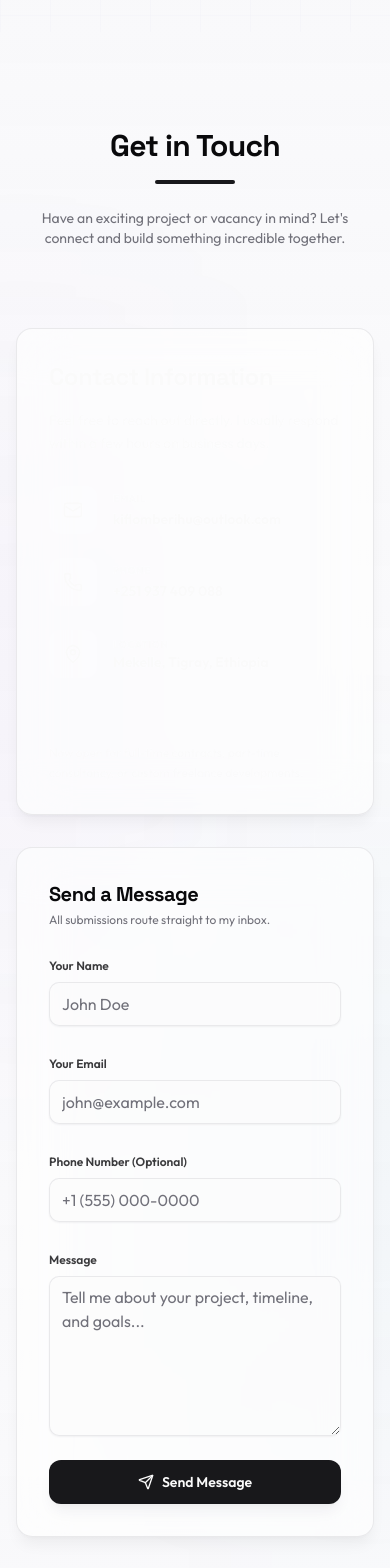
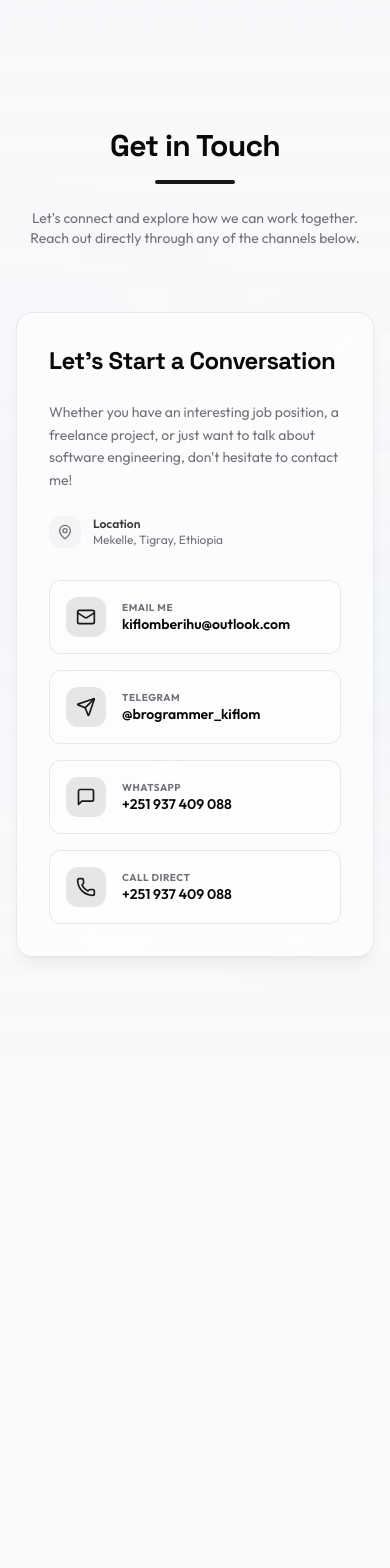
Before and after one commit to kiflomm/my-portfolio-website, a Next.js app: page / in a window 390 px wide. Shown: the part 6620-8188 px from the top of the page. After the commit the page ends 7673 px from the top, so only its background shows below. Built offline with nearby package versions, Linux system fonts and the light colour scheme.

Commit message:
Remove contact API route and refactor ContactForm component to utilize direct contact methods, enhancing user interaction and simplifying the form submission process.

```diff
--- a/src/app/api/contact/route.ts
+++ /dev/null
@@ -1,50 +0,0 @@
-import { NextResponse } from 'next/server'
-import nodemailer from 'nodemailer'
-
-export async function POST(req: Request) {
-  try {
-    const { name, email, phone, message } = await req.json()
-    console.log(process.env.EMAIL_USER,process.env.EMAIL_PASSWORD)
-
-    const transporter = nodemailer.createTransport({
-        host: 'smtp.office365.com',
-        port: 587,
-        secure: false, // Use TLS
-        auth: {
-          user: process.env.EMAIL_USER, // Your Outlook email address
-          pass: process.env.EMAIL_PASSWORD,    // Your email password or app-specific password
-        },
-        tls: {
-          ciphers: 'SSLv3',
-          rejectUnauthorized: false, // Allow self-signed certificates
-        },
-    })
-
-    const mailOptions = {
-      to: process.env.EMAIL_USER,
-      subject: `New Contact Form Message from ${name}`,
-      text: `
-        Name: ${name}
-        Email: ${email}
-        Phone: ${phone || 'Not provided'}
-
-        Message:
-        ${message}
-      `,
-      replyTo: email,
-    }
-
-    await transporter.sendMail(mailOptions)
-
-    return NextResponse.json(
-      { message: "Email sent successfully" },
-      { status: 200 }
-    )
-  } catch (error) {
-    console.error('Error sending email:', error)
-    return NextResponse.json(
-      { error: "Failed to send email", details: error },
-      { status: 500 }
-    )
-  }
-}
--- a/src/components/contact-form.tsx
+++ b/src/components/contact-form.tsx
@@ -1,11 +1,8 @@
 "use client"
 
-import { useState, useRef } from "react"
-import { motion, AnimatePresence } from "framer-motion"
-import { Input } from "@/components/ui/input"
-import { Textarea } from "@/components/ui/textarea"
-import { Button } from "@/components/ui/button"
-import { Send, Mail, Phone, MapPin, CheckCircle, AlertCircle } from "lucide-react"
+import { useRef } from "react"
+import { motion } from "framer-motion"
+import { Mail, Phone, MapPin, Send, MessageSquare } from "lucide-react"
 
 // Glowing Card component that updates mouse positions dynamically
 function GlowingCard({ children, className = "" }: { children: React.ReactNode; className?: string }) {
@@ -33,260 +30,124 @@ function GlowingCard({ children, className = "" }: { children: React.ReactNode;
 }
 
 export function ContactForm() {
-  const [formState, setFormState] = useState({
-    name: "",
-    email: "",
-    phone: "",
-    message: "",
-  })
-
-  const [isSubmitting, setIsSubmitting] = useState(false)
-  const [submitStatus, setSubmitStatus] = useState<"idle" | "success" | "error">("idle")
-
-  const handleSubmit = async (e: React.FormEvent) => {
-    e.preventDefault()
-    setIsSubmitting(true)
-    setSubmitStatus("idle")
-
-    try {
-      const response = await fetch("https://formspree.io/f/mpwqvqrb", {
-        method: "POST",
-        headers: { "Content-Type": "application/json" },
-        body: JSON.stringify(formState),
-      })
-
-      if (!response.ok) {
-        throw new Error("Failed to send message")
-      }
-
-      setFormState({ name: "", email: "", phone: "", message: "" })
-      setSubmitStatus("success")
-
-      // Auto-clear success message after 5 seconds
-      setTimeout(() => setSubmitStatus("idle"), 5000)
-    } catch (error) {
-      console.error("Error sending message:", error)
-      setSubmitStatus("error")
-    } finally {
-      setIsSubmitting(false)
-    }
-  }
+  const contactMethods = [
+    {
+      icon: <Mail className="h-5 w-5" />,
+      title: "Email Me",
+      value: "kiflomberihu@outlook.com",
+      href: "mailto:kiflomberihu@outlook.com",
+      color: "hover:text-blue-500 hover:border-blue-500/30 hover:bg-blue-500/5",
+    },
+    {
+      icon: <Send className="h-5 w-5" />,
+      title: "Telegram",
+      value: "@brogrammer_kiflom",
+      href: "https://t.me/brogrammer_kiflom",
+      color: "hover:text-cyan-500 hover:border-cyan-500/30 hover:bg-cyan-500/5",
+    },
+    {
+      icon: <MessageSquare className="h-5 w-5" />,
+      title: "WhatsApp",
+      value: "+251 937 409 088",
+      href: "https://wa.me/+251937409088",
+      color: "hover:text-emerald-500 hover:border-emerald-500/30 hover:bg-emerald-500/5",
+    },
+    {
+      icon: <Phone className="h-5 w-5" />,
+      title: "Call Direct",
+      value: "+251 937 409 088",
+      href: "tel:+251937409088",
+      color: "hover:text-violet-500 hover:border-violet-500/30 hover:bg-violet-500/5",
+    },
+  ]
 
   return (
     <section className="py-24 md:py-36 bg-gradient-to-b from-background via-background/95 to-background relative overflow-hidden">
+      {/* Decorative Blur Backgrounds */}
+      <div className="absolute top-[30%] left-[-15%] w-[40%] h-[40%] rounded-full bg-violet-600/5 blur-[130px] pointer-events-none" />
+      <div className="absolute bottom-[20%] right-[-15%] w-[40%] h-[40%] rounded-full bg-cyan-600/5 blur-[130px] pointer-events-none" />
 
-      {/* Decorative Glows */}
-      <div className="absolute top-[20%] left-[-15%] w-[40%] h-[40%] rounded-full bg-violet-600/5 blur-[130px] pointer-events-none" />
-      <div className="absolute bottom-[10%] right-[-15%] w-[40%] h-[40%] rounded-full bg-cyan-600/5 blur-[130px] pointer-events-none" />
-
-      <div className="container mx-auto px-4 max-w-6xl relative z-10">
-
+      <div className="container mx-auto px-4 max-w-4xl relative z-10">
         {/* Header */}
         <motion.div
           initial={{ opacity: 0, y: 20 }}
           whileInView={{ opacity: 1, y: 0 }}
           transition={{ duration: 0.8 }}
           viewport={{ once: true }}
-          className="text-center mb-20"
+          className="text-center mb-16"
         >
           <h2 className="text-3xl sm:text-4xl md:text-5xl font-bold mb-4 tracking-tight">
             Get in Touch
           </h2>
           <div className="h-1 w-20 bg-primary mx-auto mb-6 rounded-full" />
           <p className="text-muted-foreground text-sm sm:text-base md:text-lg max-w-2xl mx-auto">
-            Have an exciting project or vacancy in mind? Let&apos;s connect and build something incredible together.
+            Let&apos;s connect and explore how we can work together. Reach out directly through any of the channels below.
           </p>
         </motion.div>
 
-        {/* Split Grid */}
-        <div className="grid grid-cols-1 lg:grid-cols-3 gap-8 items-stretch">
-
-          {/* Contact Details Card */}
-          <div className="lg:col-span-1">
-            <GlowingCard className="h-full bg-primary text-primary-foreground dark:bg-card/30 dark:text-foreground">
-              <div className="p-8 flex flex-col justify-between h-full z-10 relative">
-                <div>
-                  <h3 className="text-2xl font-bold tracking-tight mb-4">Contact Information</h3>
-                  <p className="text-sm opacity-85 dark:text-muted-foreground mb-8 leading-relaxed">
-                    Feel free to reach out directly. I usually respond within a few hours on business days.
+        {/* Centered Main Contact Card */}
+        <motion.div
+          initial={{ opacity: 0, y: 30 }}
+          whileInView={{ opacity: 1, y: 0 }}
+          transition={{ duration: 0.6 }}
+          viewport={{ once: true }}
+        >
+          <GlowingCard className="max-w-3xl mx-auto">
+            <div className="p-8 md:p-12 z-10 relative">
+              <div className="grid grid-cols-1 md:grid-cols-2 gap-8 items-center">
+                {/* Intro Side */}
+                <div className="space-y-6">
+                  <h3 className="text-2xl font-bold tracking-tight">Let&apos;s Start a Conversation</h3>
+                  <p className="text-sm text-muted-foreground leading-relaxed">
+                    Whether you have an interesting job position, a freelance project, or just want to talk about software engineering, don&apos;t hesitate to contact me!
                   </p>
 
-                  <div className="space-y-6">
-                    {/* Email */}
-                    <div className="flex items-center gap-4 group">
-                      <div className="p-3.5 rounded-xl bg-primary-foreground/10 dark:bg-primary/10 text-primary-foreground dark:text-primary transition-all duration-300 group-hover:scale-110">
-                        <Mail className="h-5 w-5" />
-                      </div>
-                      <div>
-                        <p className="text-[10px] uppercase font-bold tracking-wider opacity-60 dark:text-muted-foreground">Email</p>
-                        <a href="mailto:kiflomberihu@outlook.com" className="text-sm font-semibold hover:underline">
-                          kiflomberihu@outlook.com
-                        </a>
-                      </div>
+                  {/* Location badge */}
+                  <div className="flex items-center gap-3 text-xs text-muted-foreground">
+                    <div className="p-2 rounded-lg bg-muted text-muted-foreground">
+                      <MapPin className="h-4 w-4" />
                     </div>
-
-                    {/* Phone */}
-                    <div className="flex items-center gap-4 group">
-                      <div className="p-3.5 rounded-xl bg-primary-foreground/10 dark:bg-primary/10 text-primary-foreground dark:text-primary transition-all duration-300 group-hover:scale-110">
-                        <Phone className="h-5 w-5" />
-                      </div>
-                      <div>
-                        <p className="text-[10px] uppercase font-bold tracking-wider opacity-60 dark:text-muted-foreground">Phone</p>
-                        <a href="tel:+251937409088" className="text-sm font-semibold hover:underline">
-                          +251 937 409 088
-                        </a>
-                      </div>
-                    </div>
-
-                    {/* Location */}
-                    <div className="flex items-center gap-4 group">
-                      <div className="p-3.5 rounded-xl bg-primary-foreground/10 dark:bg-primary/10 text-primary-foreground dark:text-primary transition-all duration-300 group-hover:scale-110">
-                        <MapPin className="h-5 w-5" />
-                      </div>
-                      <div>
-                        <p className="text-[10px] uppercase font-bold tracking-wider opacity-60 dark:text-muted-foreground">Location</p>
-                        <p className="text-sm font-semibold">
-                          Mekelle, Tigray, Ethiopia
-                        </p>
-                      </div>
+                    <div>
+                      <p className="font-semibold text-foreground/80">Location</p>
+                      <p>Mekelle, Tigray, Ethiopia</p>
                     </div>
                   </div>
                 </div>
 
-                <div className="pt-8 mt-8 border-t border-primary-foreground/20 dark:border-border/30">
-                  <p className="text-xs opacity-75 dark:text-muted-foreground leading-relaxed">
-                    Now open for full-time contracts, part-time consultancy, or custom freelance developments.
-                  </p>
+                {/* Grid of contact links */}
+                <div className="grid grid-cols-1 gap-4">
+                  {contactMethods.map((method, idx) => (
+                    <motion.a
+                      key={method.title}
+                      href={method.href}
+                      target={method.href.startsWith("http") ? "_blank" : undefined}
+                      rel={method.href.startsWith("http") ? "noopener noreferrer" : undefined}
+                      whileHover={{ scale: 1.02, x: 4 }}
+                      whileTap={{ scale: 0.98 }}
+                      initial={{ opacity: 0, x: -10 }}
+                      whileInView={{ opacity: 1, x: 0 }}
+                      transition={{ duration: 0.3, delay: idx * 0.08 }}
+                      viewport={{ once: true }}
+                      className={`flex items-center gap-4 p-4 rounded-xl border border-border/80 dark:border-border/20 bg-card/40 dark:bg-card/10 transition-all duration-300 ${method.color}`}
+                    >
+                      <div className="p-2.5 rounded-lg bg-primary/10 text-primary">
+                        {method.icon}
+                      </div>
+                      <div>
+                        <p className="text-[10px] uppercase font-bold tracking-wider text-muted-foreground">
+                          {method.title}
+                        </p>
+                        <p className="text-sm font-semibold text-foreground leading-snug break-all">
+                          {method.value}
+                        </p>
+                      </div>
+                    </motion.a>
+                  ))}
                 </div>
               </div>
-            </GlowingCard>
-          </div>
-
-          {/* Form Card */}
-          <div className="lg:col-span-2">
-            <GlowingCard className="h-full">
-              <div className="p-8 z-10 relative">
-
-                {/* Form header */}
-                <div className="mb-6">
-                  <h3 className="text-xl font-bold tracking-tight mb-1 text-foreground">Send a Message</h3>
-                  <p className="text-xs text-muted-foreground">All submissions route straight to my inbox.</p>
-                </div>
-
-                <form onSubmit={handleSubmit} className="space-y-6">
-                  <div className="grid grid-cols-1 md:grid-cols-2 gap-6">
-                    {/* Name */}
-                    <div className="space-y-1.5">
-                      <label className="text-xs font-semibold text-foreground/80">Your Name</label>
-                      <Input
-                        type="text"
-                        placeholder="John Doe"
-                        value={formState.name}
-                        onChange={(e) => setFormState({ ...formState, name: e.target.value })}
-                        className="bg-background/40 border-border/80 dark:border-border/20 focus-visible:ring-primary h-11"
-                        required
-                      />
-                    </div>
-                    {/* Email */}
-                    <div className="space-y-1.5">
-                      <label className="text-xs font-semibold text-foreground/80">Your Email</label>
-                      <Input
-                        type="email"
-                        placeholder="john@example.com"
-                        value={formState.email}
-                        onChange={(e) => setFormState({ ...formState, email: e.target.value })}
-                        className="bg-background/40 border-border/80 dark:border-border/20 focus-visible:ring-primary h-11"
-                        required
-                      />
-                    </div>
-                  </div>
-
-                  {/* Phone */}
-                  <div className="space-y-1.5">
-                    <label className="text-xs font-semibold text-foreground/80">Phone Number (Optional)</label>
-                    <Input
-                      type="tel"
-                      placeholder="+1 (555) 000-0000"
-                      value={formState.phone}
-                      onChange={(e) => setFormState({ ...formState, phone: e.target.value })}
-                      className="bg-background/40 border-border/80 dark:border-border/20 focus-visible:ring-primary h-11"
-                    />
-                  </div>
-
-                  {/* Message */}
-                  <div className="space-y-1.5">
-                    <label className="text-xs font-semibold text-foreground/80">Message</label>
-                    <Textarea
-                      placeholder="Tell me about your project, timeline, and goals..."
-                      value={formState.message}
-                      onChange={(e) => setFormState({ ...formState, message: e.target.value })}
-                      className="min-h-[160px] bg-background/40 border-border/80 dark:border-border/20 focus-visible:ring-primary resize-y"
-                      required
-                    />
-                  </div>
-
-                  {/* Notification Banners */}
-                  <AnimatePresence mode="wait">
-                    {submitStatus === "success" && (
-                      <motion.div
-                        initial={{ opacity: 0, y: -10 }}
-                        animate={{ opacity: 1, y: 0 }}
-                        exit={{ opacity: 0, y: -10 }}
-                        className="p-4 rounded-xl bg-emerald-500/10 border border-emerald-500/30 text-emerald-600 dark:text-emerald-400 text-xs sm:text-sm flex items-center gap-2.5"
-                      >
-                        <CheckCircle className="h-5 w-5 flex-shrink-0" />
-                        <span>Thank you! Your message was sent successfully.</span>
-                      </motion.div>
-                    )}
-
-                    {submitStatus === "error" && (
-                      <motion.div
-                        initial={{ opacity: 0, y: -10 }}
-                        animate={{ opacity: 1, y: 0 }}
-                        exit={{ opacity: 0, y: -10 }}
-                        className="p-4 rounded-xl bg-rose-500/10 border border-rose-500/30 text-rose-600 dark:text-rose-400 text-xs sm:text-sm flex items-center gap-2.5"
-                      >
-                        <AlertCircle className="h-5 w-5 flex-shrink-0" />
-                        <span>Failed to send the message. Please check details or retry.</span>
-                      </motion.div>
-                    )}
-                  </AnimatePresence>
-
-                  {/* Submit Button */}
-                  <Button
-                    type="submit"
-                    disabled={isSubmitting}
-                    className="w-full h-11 bg-primary text-primary-foreground hover:bg-primary/95 font-semibold text-sm rounded-xl shadow-lg shadow-primary/5 transition-all flex items-center justify-center gap-2"
-                  >
-                    {isSubmitting ? (
-                      <>
-                        <motion.div
-                          animate={{ rotate: 360 }}
-                          transition={{ duration: 1, repeat: Infinity, ease: "linear" }}
-                          className="mr-1"
-                        >
-                          <svg className="w-4 h-4 text-primary-foreground" fill="none" viewBox="0 0 24 24">
-                            <circle className="opacity-25" cx="12" cy="12" r="10" stroke="currentColor" strokeWidth="4" />
-                            <path className="opacity-75" fill="currentColor" d="M4 12a8 8 0 018-8V0C5.373 0 0 5.373 0 12h4zm2 5.291A7.962 7.962 0 014 12H0c0 3.042 1.135 5.824 3 7.938l3-2.647z" />
-                          </svg>
-                        </motion.div>
-                        Sending...
-                      </>
-                    ) : (
-                      <>
-                        <Send className="h-4 w-4" />
-                        Send Message
-                      </>
-                    )}
-                  </Button>
-                </form>
-
-              </div>
-            </GlowingCard>
-          </div>
-
-        </div>
-
+            </div>
+          </GlowingCard>
+        </motion.div>
       </div>
     </section>
   )
```
